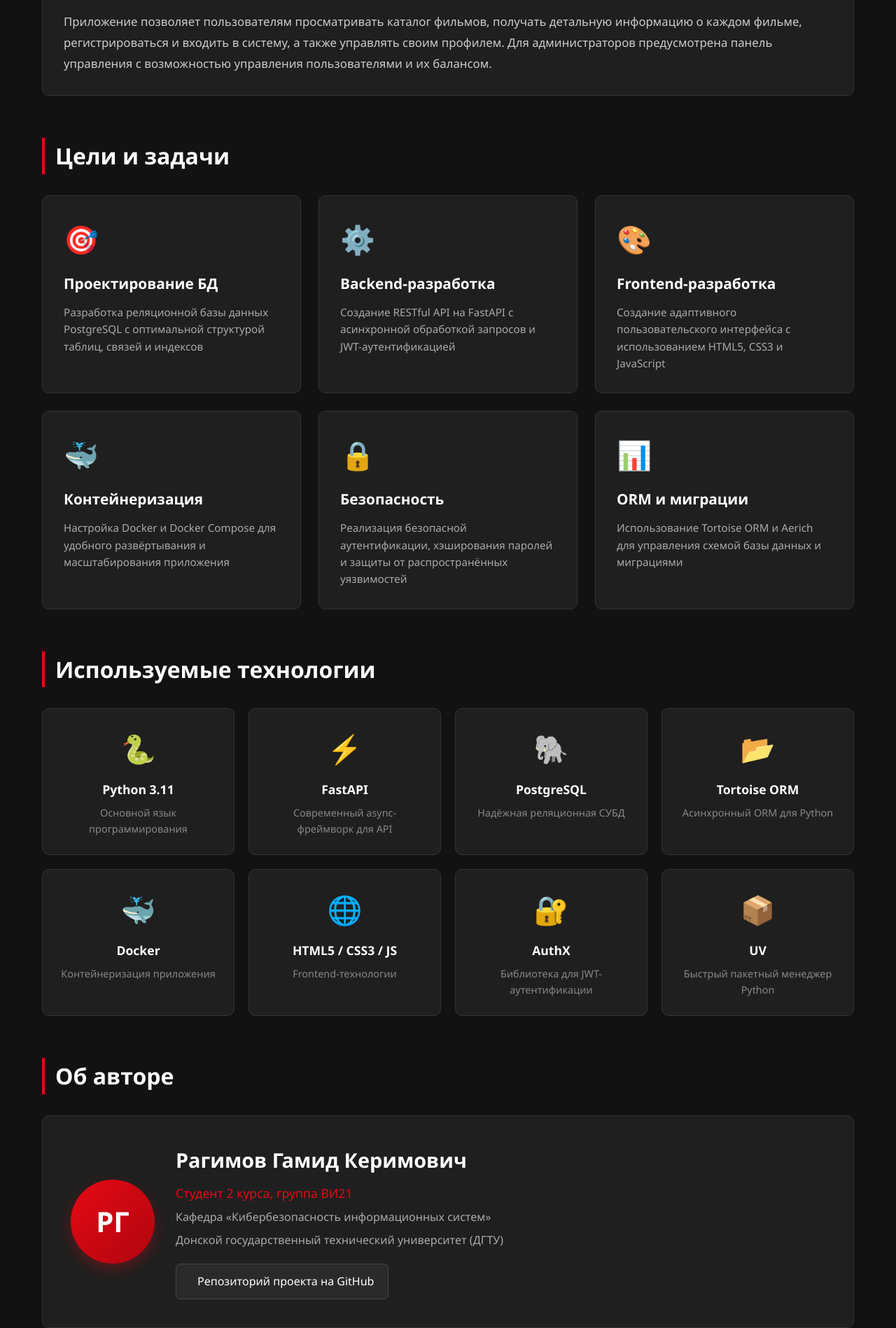
After one commit to mayn3r/online_cinema, a FastAPI app: template src/templates/about.html in a window 1280 px wide. The commit adds this page. Shown: the part 782-2680 px from the top of the page at 70% size. Run offline with FastAPI, Linux system fonts and the light colour scheme; the template is opened without the code that fills it, so the values that code supplies are empty; parts of the project's set-up code (start-up, migrations or seed data) failed here and were passed over.

Commit message:
feat: add about page

```diff
--- a/src/static/css/styles.css
+++ b/src/static/css/styles.css
@@ -1158,3 +1158,273 @@ a {
         font-size: 0.9rem;
     }
 }
+
+/* --- Страница "О нас" --- */
+.about-page-container {
+    padding-bottom: 60px;
+}
+
+/* Hero-секция */
+.about-hero {
+    background: linear-gradient(135deg, #1a1a1a 0%, #0a0a0a 100%);
+    padding: 80px 20px;
+    text-align: center;
+    border-bottom: 3px solid #e50914;
+    margin-bottom: 60px;
+}
+
+.about-hero h1 {
+    font-size: 3.5rem;
+    color: #fff;
+    margin-bottom: 15px;
+    font-weight: 700;
+}
+
+.hero-subtitle {
+    font-size: 1.3rem;
+    color: #aaa;
+    max-width: 600px;
+    margin: 0 auto;
+}
+
+/* Общие секции */
+.about-section,
+.goals-section,
+.tech-section,
+.author-section,
+.practice-section {
+    margin-bottom: 60px;
+}
+
+.section-title {
+    font-size: 2rem;
+    color: #fff;
+    margin-bottom: 30px;
+    padding-left: 15px;
+    border-left: 4px solid #e50914;
+}
+
+/* Текстовый блок */
+.about-text-block {
+    background-color: #1f1f1f;
+    padding: 30px;
+    border-radius: 10px;
+    border: 1px solid #333;
+}
+
+.about-text-block p {
+    color: #ccc;
+    line-height: 1.8;
+    margin-bottom: 15px;
+    font-size: 1.05rem;
+}
+
+.about-text-block p:last-child {
+    margin-bottom: 0;
+}
+
+.about-text-block strong {
+    color: #e50914;
+    font-weight: 600;
+}
+
+/* Сетка целей */
+.goals-grid {
+    display: grid;
+    grid-template-columns: repeat(auto-fit, minmax(300px, 1fr));
+    gap: 25px;
+}
+
+.goal-card {
+    background-color: #1f1f1f;
+    padding: 30px;
+    border-radius: 10px;
+    border: 1px solid #333;
+    transition: all 0.3s ease;
+}
+
+.goal-card:hover {
+    transform: translateY(-5px);
+    border-color: #e50914;
+    box-shadow: 0 10px 25px rgba(229, 9, 20, 0.2);
+}
+
+.goal-icon {
+    font-size: 2.5rem;
+    margin-bottom: 15px;
+}
+
+.goal-card h3 {
+    color: #fff;
+    font-size: 1.3rem;
+    margin-bottom: 12px;
+}
+
+.goal-card p {
+    color: #aaa;
+    line-height: 1.6;
+    font-size: 0.95rem;
+}
+
+/* Сетка технологий */
+.tech-grid {
+    display: grid;
+    grid-template-columns: repeat(auto-fit, minmax(220px, 1fr));
+    gap: 20px;
+}
+
+.tech-card {
+    background-color: #1f1f1f;
+    padding: 25px;
+    border-radius: 10px;
+    border: 1px solid #333;
+    text-align: center;
+    transition: all 0.3s ease;
+}
+
+.tech-card:hover {
+    transform: translateY(-5px);
+    border-color: #e50914;
+}
+
+.tech-logo {
+    font-size: 2.5rem;
+    margin-bottom: 12px;
+}
+
+.tech-card h3 {
+    color: #fff;
+    font-size: 1.1rem;
+    margin-bottom: 8px;
+}
+
+.tech-card p {
+    color: #888;
+    font-size: 0.9rem;
+}
+
+/* Карточка автора */
+.author-card {
+    background-color: #1f1f1f;
+    padding: 40px;
+    border-radius: 10px;
+    border: 1px solid #333;
+    display: flex;
+    gap: 30px;
+    align-items: center;
+}
+
+.author-avatar {
+    width: 120px;
+    height: 120px;
+    border-radius: 50%;
+    background: linear-gradient(135deg, #e50914, #b0060f);
+    display: flex;
+    align-items: center;
+    justify-content: center;
+    font-size: 2.5rem;
+    font-weight: bold;
+    color: white;
+    flex-shrink: 0;
+    box-shadow: 0 8px 20px rgba(229, 9, 20, 0.3);
+}
+
+.author-info h3 {
+    color: #fff;
+    font-size: 1.8rem;
+    margin-bottom: 10px;
+}
+
+.author-role {
+    color: #e50914;
+    font-size: 1.1rem;
+    margin-bottom: 8px;
+    font-weight: 500;
+}
+
+.author-dept,
+.author-uni {
+    color: #aaa;
+    margin-bottom: 8px;
+    font-size: 1rem;
+}
+
+.author-links {
+    margin-top: 20px;
+}
+
+.author-link {
+    display: inline-flex;
+    align-items: center;
+    gap: 10px;
+    padding: 12px 20px;
+    background-color: #2a2a2a;
+    color: #fff;
+    text-decoration: none;
+    border-radius: 6px;
+    border: 1px solid #444;
+    transition: all 0.3s ease;
+}
+
+.author-link:hover {
+    background-color: #333;
+    border-color: #e50914;
+    transform: translateY(-2px);
+}
+
+.link-icon {
+    font-size: 1.2rem;
+}
+
+/* Секция места практики */
+.practice-info {
+    background-color: #1f1f1f;
+    padding: 30px;
+    border-radius: 10px;
+    border: 1px solid #333;
+    display: flex;
+    gap: 25px;
+    align-items: center;
+}
+
+.practice-logo {
+    font-size: 3rem;
+    flex-shrink: 0;
+}
+
+.practice-details h3 {
+    color: #fff;
+    font-size: 1.4rem;
+    margin-bottom: 10px;
+}
+
+.practice-details p {
+    color: #aaa;
+    line-height: 1.6;
+}
+
+/* Адаптивность */
+@media (max-width: 768px) {
+    .about-hero h1 {
+        font-size: 2.5rem;
+    }
+
+    .hero-subtitle {
+        font-size: 1.1rem;
+    }
+
+    .author-card {
+        flex-direction: column;
+        text-align: center;
+    }
+
+    .practice-info {
+        flex-direction: column;
+        text-align: center;
+    }
+
+    .goals-grid,
+    .tech-grid {
+        grid-template-columns: 1fr;
+    }
+}
--- /dev/null
+++ b/src/templates/about.html
@@ -0,0 +1,165 @@
+{% extends "base.html" %}
+
+{% block title %}О проекте - Онлайн-Кинотеатр{% endblock %}
+
+{% block content %}
+<div class="about-page-container">
+    <!-- Hero-секция -->
+    <section class="about-hero">
+        <div class="hero-content">
+            <h1>О проекте</h1>
+            <p class="hero-subtitle">Учебный проект для производственной практики 2 курса</p>
+        </div>
+    </section>
+
+    <!-- Секция "О проекте" -->
+    <section class="about-section">
+        <div class="container">
+            <h2 class="section-title">Что это за проект?</h2>
+            <div class="about-text-block">
+                <p>
+                    <strong>Онлайн-кинотеатр</strong> — это веб-приложение, разработанное в рамках производственной практики
+                    2 курса по направлению «Кибербезопасность информационных систем» ДГТУ.
+                </p>
+                <p>
+                    Проект демонстрирует полный цикл разработки современного веб-приложения: от проектирования базы данных
+                    и backend-логики до создания адаптивного пользовательского интерфейса. Основная цель — показать навыки
+                    работы с современными технологиями и фреймворками.
+                </p>
+                <p>
+                    Приложение позволяет пользователям просматривать каталог фильмов, получать детальную информацию о каждом
+                    фильме, регистрироваться и входить в систему, а также управлять своим профилем. Для администраторов
+                    предусмотрена панель управления с возможностью управления пользователями и их балансом.
+                </p>
+            </div>
+        </div>
+    </section>
+
+    <!-- Секция "Цели проекта" -->
+    <section class="goals-section">
+        <div class="container">
+            <h2 class="section-title">Цели и задачи</h2>
+            <div class="goals-grid">
+                <div class="goal-card">
+                    <div class="goal-icon">🎯</div>
+                    <h3>Проектирование БД</h3>
+                    <p>Разработка реляционной базы данных PostgreSQL с оптимальной структурой таблиц, связей и индексов</p>
+                </div>
+                <div class="goal-card">
+                    <div class="goal-icon">⚙️</div>
+                    <h3>Backend-разработка</h3>
+                    <p>Создание RESTful API на FastAPI с асинхронной обработкой запросов и JWT-аутентификацией</p>
+                </div>
+                <div class="goal-card">
+                    <div class="goal-icon">🎨</div>
+                    <h3>Frontend-разработка</h3>
+                    <p>Создание адаптивного пользовательского интерфейса с использованием HTML5, CSS3 и JavaScript</p>
+                </div>
+                <div class="goal-card">
+                    <div class="goal-icon">🐳</div>
+                    <h3>Контейнеризация</h3>
+                    <p>Настройка Docker и Docker Compose для удобного развёртывания и масштабирования приложения</p>
+                </div>
+                <div class="goal-card">
+                    <div class="goal-icon">🔒</div>
+                    <h3>Безопасность</h3>
+                    <p>Реализация безопасной аутентификации, хэширования паролей и защиты от распространённых уязвимостей</p>
+                </div>
+                <div class="goal-card">
+                    <div class="goal-icon">📊</div>
+                    <h3>ORM и миграции</h3>
+                    <p>Использование Tortoise ORM и Aerich для управления схемой базы данных и миграциями</p>
+                </div>
+            </div>
+        </div>
+    </section>
+
+    <!-- Секция "Технологии" -->
+    <section class="tech-section">
+        <div class="container">
+            <h2 class="section-title">Используемые технологии</h2>
+            <div class="tech-grid">
+                <div class="tech-card">
+                    <div class="tech-logo">🐍</div>
+                    <h3>Python 3.11</h3>
+                    <p>Основной язык программирования</p>
+                </div>
+                <div class="tech-card">
+                    <div class="tech-logo">⚡</div>
+                    <h3>FastAPI</h3>
+                    <p>Современный async-фреймворк для API</p>
+                </div>
+                <div class="tech-card">
+                    <div class="tech-logo">🐘</div>
+                    <h3>PostgreSQL</h3>
+                    <p>Надёжная реляционная СУБД</p>
+                </div>
+                <div class="tech-card">
+                    <div class="tech-logo">📂</div>
+                    <h3>Tortoise ORM</h3>
+                    <p>Асинхронный ORM для Python</p>
+                </div>
+                <div class="tech-card">
+                    <div class="tech-logo">🐳</div>
+                    <h3>Docker</h3>
+                    <p>Контейнеризация приложения</p>
+                </div>
+                <div class="tech-card">
+                    <div class="tech-logo">🌐</div>
+                    <h3>HTML5 / CSS3 / JS</h3>
+                    <p>Frontend-технологии</p>
+                </div>
+                <div class="tech-card">
+                    <div class="tech-logo">🔐</div>
+                    <h3>AuthX</h3>
+                    <p>Библиотека для JWT-аутентификации</p>
+                </div>
+                <div class="tech-card">
+                    <div class="tech-logo">📦</div>
+                    <h3>UV</h3>
+                    <p>Быстрый пакетный менеджер Python</p>
+                </div>
+            </div>
+        </div>
+    </section>
+
+    <!-- Секция "Об авторе" -->
+    <section class="author-section">
+        <div class="container">
+            <h2 class="section-title">Об авторе</h2>
+            <div class="author-card">
+                <div class="author-avatar">
+                    РГ
+                </div>
+                <div class="author-info">
+                    <h3>Рагимов Гамид Керимович</h3>
+                    <p class="author-role">Студент 2 курса, группа ВИ21</p>
+                    <p class="author-dept">Кафедра «Кибербезопасность информационных систем»</p>
+                    <p class="author-uni">Донской государственный технический университет (ДГТУ)</p>
+
+                    <div class="author-links">
+                        <a href="https://github.com/mayn3r/online_cinema" target="_blank" class="author-link">
+                            <span class="link-icon"></span>
+                            <span>Репозиторий проекта на GitHub</span>
+                        </a>
+                    </div>
+                </div>
+            </div>
+        </div>
+    </section>
+
+    <!-- Секция "Место практики" -->
+    <section class="practice-section">
+        <div class="container">
+            <h2 class="section-title">Место практики</h2>
+            <div class="practice-info">
+                <div class="practice-logo">🏢</div>
+                <div class="practice-details">
+                    <h3>Отдел систем технического контроля ДГТУ</h3>
+                    <p>Производственная практика проходила в отделе систем технического контроля Донского государственного технического университета.</p>
+                </div>
+            </div>
+        </div>
+    </section>
+</div>
+{% endblock %}
```
Also changed, not shown: src/app/routers/pages.py (+8 -0 lines).
